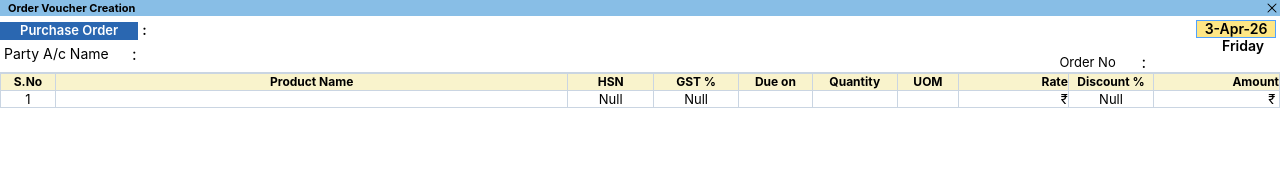
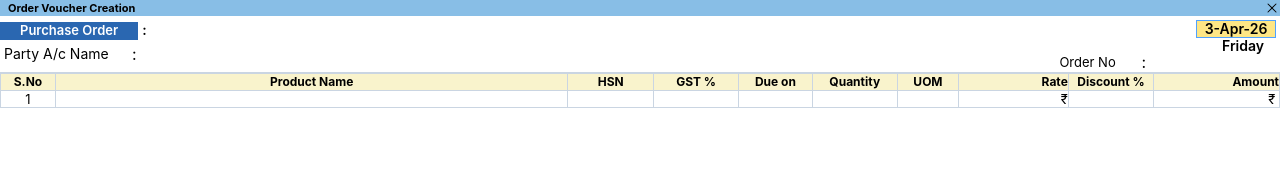
Before and after one commit to alibabakutty/kanishka_frontend_with_docker, a React (Vite) app: page /purchase_order in a window 1280 px wide. Shown: the top 181 px of the page. Built offline with nearby package versions, Linux system fonts and the light colour scheme.

Commit message:
now almost success except approved by field

```diff
--- a/src/components/fetch/FetchPurchaseOrder.jsx
+++ b/src/components/fetch/FetchPurchaseOrder.jsx
@@ -134,6 +134,7 @@ const FetchPurchaseOrder = () => {
               <th className="px-1 py-0.5 font-semibold border-r border-gray-500 text-center">PO Date</th>
               <th className="px-1 py-0.5 font-semibold border-r border-gray-500 text-center">Party Ledger Name</th>
               <th className="px-1 py-0.5 font-semibold text-center">PO Amount</th>
+              <th className="px-1 py-0.5 font-semibold text-center">Created By</th>
               <th className="px-1 py-0.5 font-semibold text-center">Tally Status</th>
               <th className="px-1 py-0.5 font-semibold text-center">Tab Status</th>
             </tr>
@@ -158,8 +159,9 @@ const FetchPurchaseOrder = () => {
                   <td className="px-1 py-0.5 text-right font-medium">
                     {formatINR(order.totalAmount)}
                   </td>
-                  <td className="px-1 py-0.5 text-center">{order.approvedByTally}</td>
-                  <td className="px-1 py-0.5 text-center">{"Pending"}</td>
+                  <td className="px-1 py-0.5 text-center capitalize">{order.createdBy}</td>
+                  <td className="px-1 py-0.5 text-right">{order.approvedByTally}</td>
+                  <td className="px-1 py-0.5 text-right">{"Pending"}</td>
                 </tr>
               ))
             ) : (
--- a/src/components/purchase_order/PurchaseOrder.jsx
+++ b/src/components/purchase_order/PurchaseOrder.jsx
@@ -81,7 +81,7 @@ const PurchaseOrder = () => {
                     const mapperTableData = data.inventoryEntries.map(entry => ({
                         description: entry.itemName,
                         hsn: '',
-                        gst: '',
+                        gst: entry.gstPercentage ?? '',
                         dueOn: formatDate(data.voucherDate),
                         quantity: entry.billedQty.toFixed(2),
                         rate: entry.itemRate,
@@ -378,16 +378,16 @@ const PurchaseOrder = () => {
                                         </td>
                                         <td className="text-center border border-slate-300 bg-white">
                                             {/* {item.hsn} */}
-                                            {"Null"}
+                                            {""}
                                         </td>
                                         <td className="text-center border border-slate-300 bg-white">
-                                            {/* {item.gst ? item.gst + ' %' : ''} */}
-                                            {"Null"}
+                                            {item.gst ? item.gst + ' %' : ''}
+                                            {/* {"Null"} */}
                                         </td>
                                         <td className="text-center border border-slate-300 bg-white">
                                             {item.dueOn}
                                         </td>
-                                        <td className="text-center border border-slate-300 bg-white">
+                                        <td className="border border-slate-300 bg-white text-right pr-1">
                                             {item.quantity}
                                         </td>
                                         <td className="text-center border border-slate-300 bg-white">
@@ -398,7 +398,7 @@ const PurchaseOrder = () => {
                                         </td>
                                         <td className="text-center border border-slate-300 bg-white">
                                             {/* {item.discount ? item.discount + ' %' : ''} */}
-                                            {"Null"}
+                                            {""}
                                         </td>
                                         <td className="border border-slate-300 bg-white cursor-default">
                                             <input
```
